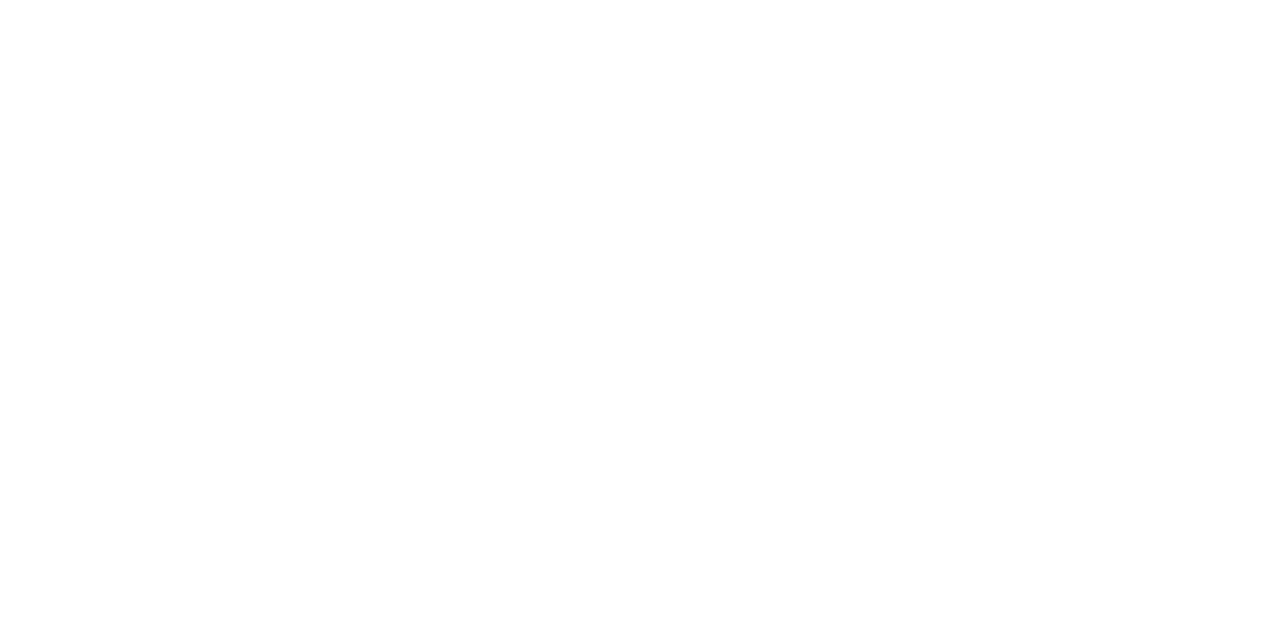
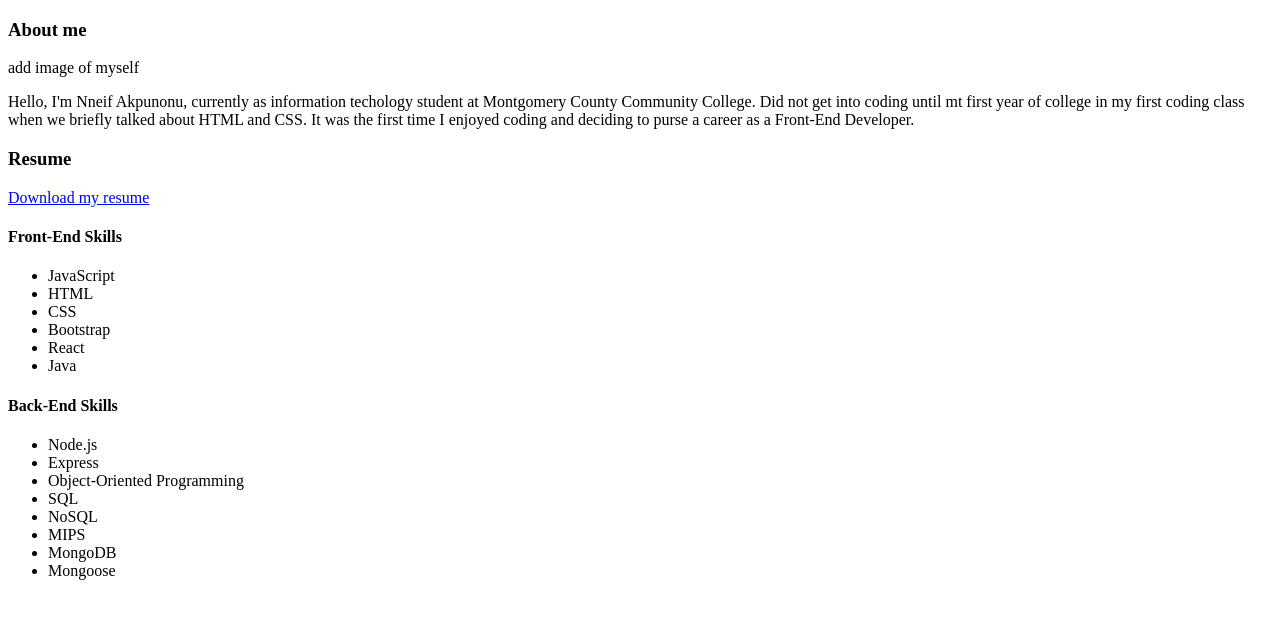
Before and after one commit to Nneifem/react-portfolio, a React (Vite) app in the folder portfolio/: page / in a window 1280 px wide. Shown: the top 618 px of the page. Built offline with nearby package versions, Linux system fonts and the light colour scheme.

Commit message:
added to about me and resume and got it to display on the page

```diff
--- a/portfolio/src/App.jsx
+++ b/portfolio/src/App.jsx
@@ -1,41 +1,13 @@
 import { useState } from 'react'
-import githubLogo from './assets/github.svg.png'
-import linkedinLogo from './assets/linkedin-logo.webp'
 import './App.css'
+import About from './components/About'
+import Resume from './components/Resume'
 
 function App() {
-  const [count, setCount] = useState(0)
-
   return (
     <>
-      {/* <header className='name'>
-        Nneif Akpunonu
-      </header>
-
-      <footer className='links'>
-        <a href="https://github.com/Nneifem"> <img src={githubLogo} className="logo" alt="Github Logo"></img></a>
-        <a href="https://www.linkedin.com/in/nneif-akpunonu-2799a4266/"> <img src={linkedinLogo} className="logo" alt="Linkedin Logo"></img></a>
-      </footer> */}
-      {/* <div>
-        <a href="https://vitejs.dev" target="_blank">
-          <img src={viteLogo} className="logo" alt="Vite logo" />
-        </a>
-        <a href="https://react.dev" target="_blank">
-          <img src={reactLogo} className="logo react" alt="React logo" />
-        </a>
-      </div>
-      <h1>Vite + React</h1>
-      <div className="card">
-        <button onClick={() => setCount((count) => count + 1)}>
-          count is {count}
-        </button>
-        <p>
-          Edit <code>src/App.jsx</code> and save to test HMR
-        </p>
-      </div>
-      <p className="read-the-docs">
-        Click on the Vite and React logos to learn more
-      </p> */}
+      <About />
+      <Resume />
     </>
   )
 }
--- a/portfolio/src/components/About.jsx
+++ b/portfolio/src/components/About.jsx
@@ -0,0 +1,9 @@
+export default function About(){
+    return(
+        <>
+        <h3>About me</h3>
+        <p>add image of myself</p>
+        <p>Hello, I'm Nneif Akpunonu, currently as information techology student at Montgomery County Community College. Did not get into coding until mt first year of college in my first coding class when we briefly talked about HTML and CSS. It was the first time I enjoyed coding and deciding to purse a career as a Front-End Developer.</p>
+        </>
+    )
+};
--- a/portfolio/src/components/Project.jsx
+++ b/portfolio/src/components/Project.jsx
@@ -0,0 +1,6 @@
+export default function Project(){
+    return(
+        <>
+        </>
+    )
+};
--- a/portfolio/src/components/Resume.jsx
+++ b/portfolio/src/components/Resume.jsx
@@ -1,10 +1,11 @@
+import resumePdf from './resume.pdf'
 export default function Resume(){
     return(
         <>
-        <header>Resume</header>
-        <p>add download link to resume</p>
+        <h3>Resume</h3>
+        <a href={resumePdf} download='resume-pdf' target='_blank' rel='noreferrer'>Download my resume</a>
         <section className="fron-end">
-            <div>Front-End Skills</div>
+            <h4>Front-End Skills</h4>
             <ul>
                 <li>JavaScript</li>
                 <li>HTML</li>
@@ -15,7 +16,7 @@
             </ul>
         </section>
         <section className="back-end">
-            <div>Back-End Skills</div>
+            <h4>Back-End Skills</h4>
             <ul>
                 <li>Node.js</li>
                 <li>Express</li>
@@ -29,5 +30,4 @@
         </section>
         </>
     )
-
 };
```
Also changed, not shown: 1 other file (tests, documents, lock files or other folders).
